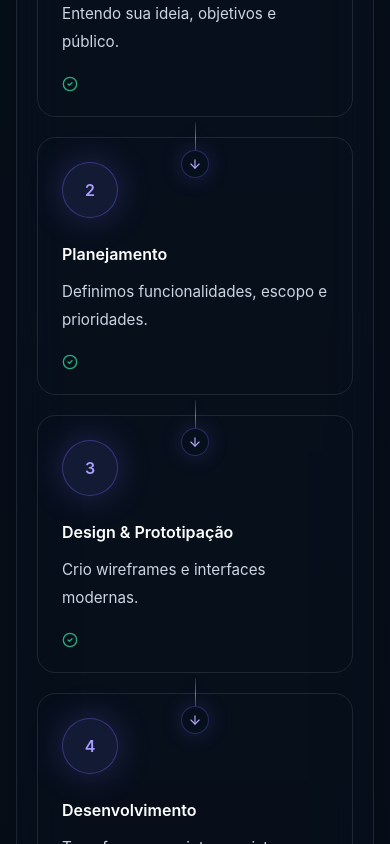
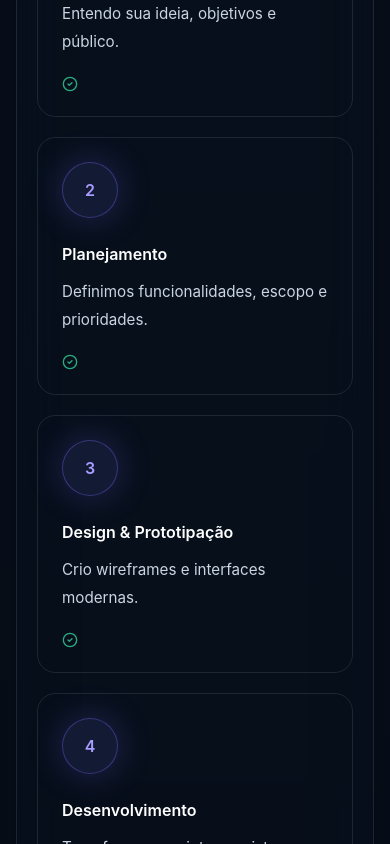
Before and after one commit to hamadvitor0-cell/Portfolio, a Next.js app: page / in a window 390 px wide. Shown: the part 6160-7004 px from the top of the page. Built offline with nearby package versions, Linux system fonts and the light colour scheme.

Commit message:
Remove process connectors on mobile

```diff
--- a/src/sections/process.tsx
+++ b/src/sections/process.tsx
@@ -1,4 +1,4 @@
-import { ArrowDown, ArrowRight, CheckCircle2 } from "lucide-react";
+import { ArrowRight, CheckCircle2 } from "lucide-react";
 import { SectionReveal } from "@/components/section-reveal";
 
 const steps = [
@@ -45,16 +45,6 @@ export function ProcessSection() {
                 <>
                   <span
                     aria-hidden="true"
-                    className="pointer-events-none absolute left-1/2 top-[calc(100%+0.28rem)] z-20 flex -translate-x-1/2 flex-col items-center md:hidden"
-                  >
-                    <span className="h-8 w-px rounded-full bg-gradient-to-b from-[#7c6cff]/20 via-[#9b8cff]/70 to-[#22d3ee]/25 shadow-[0_0_18px_rgba(124,108,255,0.18)]" />
-                    <span className="-mt-1 grid size-7 place-items-center rounded-full border border-[#7c6cff]/30 bg-[#07101d]/95 text-[#b7a8ff] shadow-[0_0_22px_rgba(124,108,255,0.2)] backdrop-blur-xl transition duration-300 group-hover:border-[#9b8cff]/55 group-hover:text-white">
-                      <ArrowDown className="size-3.5 transition duration-300 group-hover:translate-y-0.5" />
-                    </span>
-                  </span>
-
-                  <span
-                    aria-hidden="true"
                     className="pointer-events-none absolute left-[calc(100%+1.125rem)] top-[4.8rem] z-20 hidden -translate-x-1/2 items-center 2xl:flex"
                   >
                     <span className="relative flex h-6 w-11 items-center justify-end overflow-hidden rounded-full border border-[#7c6cff]/20 bg-[#07101d]/70 pr-1.5 shadow-[0_0_20px_rgba(124,108,255,0.12)] backdrop-blur-xl transition duration-300 group-hover:border-[#9b8cff]/45 group-hover:bg-[#111936]/80 group-hover:shadow-[0_0_26px_rgba(124,108,255,0.22)]">
```
